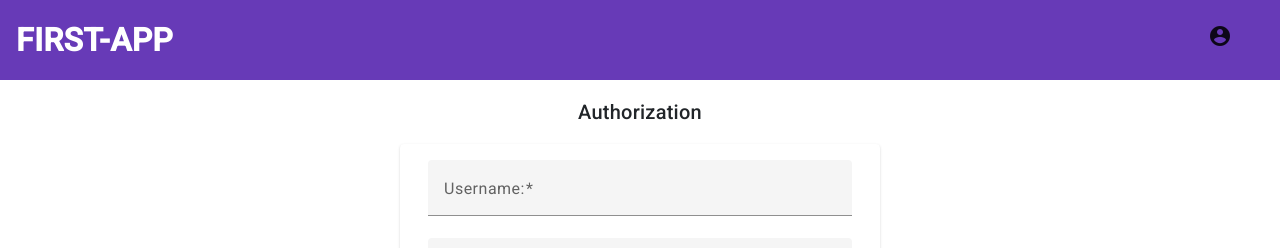
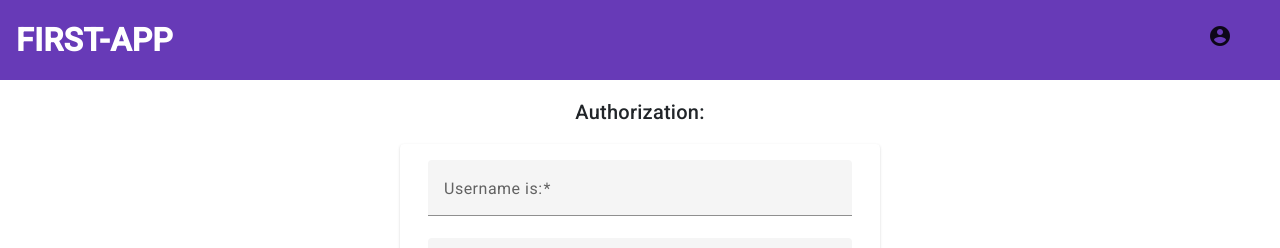
Before and after one commit to ShpakKate/News-app, an Angular app: page /authorization in a window 1280 px wide. Shown: the top 248 px of the page. Built offline with nearby package versions, Linux system fonts and the light colour scheme.

Commit message:
[test-1]
[test-2]

```diff
--- a/src/app/components/about/about.component.html
+++ b/src/app/components/about/about.component.html
@@ -1 +1 @@
-<h2 class="title mt-3">About us</h2>
+<h2 class="title mt-3">About us:</h2>
--- a/src/app/components/authorization/authorization.component.html
+++ b/src/app/components/authorization/authorization.component.html
@@ -1,10 +1,10 @@
-<h2 class="title mt-3">Authorization</h2>
+<h2 class="title mt-3">Authorization:</h2>
 
 <mat-card class="container">
   <mat-card-content>
     <form [formGroup]="userForm">
       <mat-form-field class="form-input">
-        <mat-label>Username:</mat-label>
+        <mat-label>Username is:</mat-label>
         <input
           matInput
           type="text"
```
